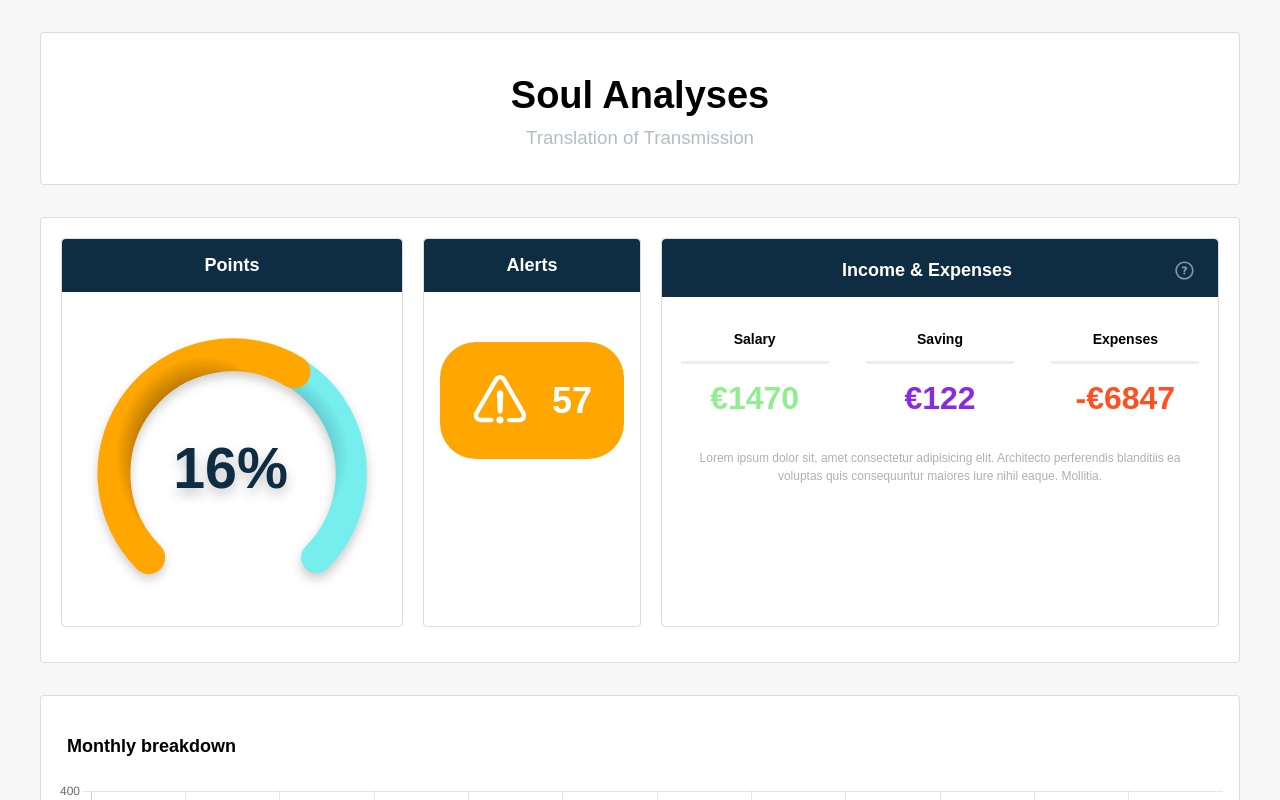
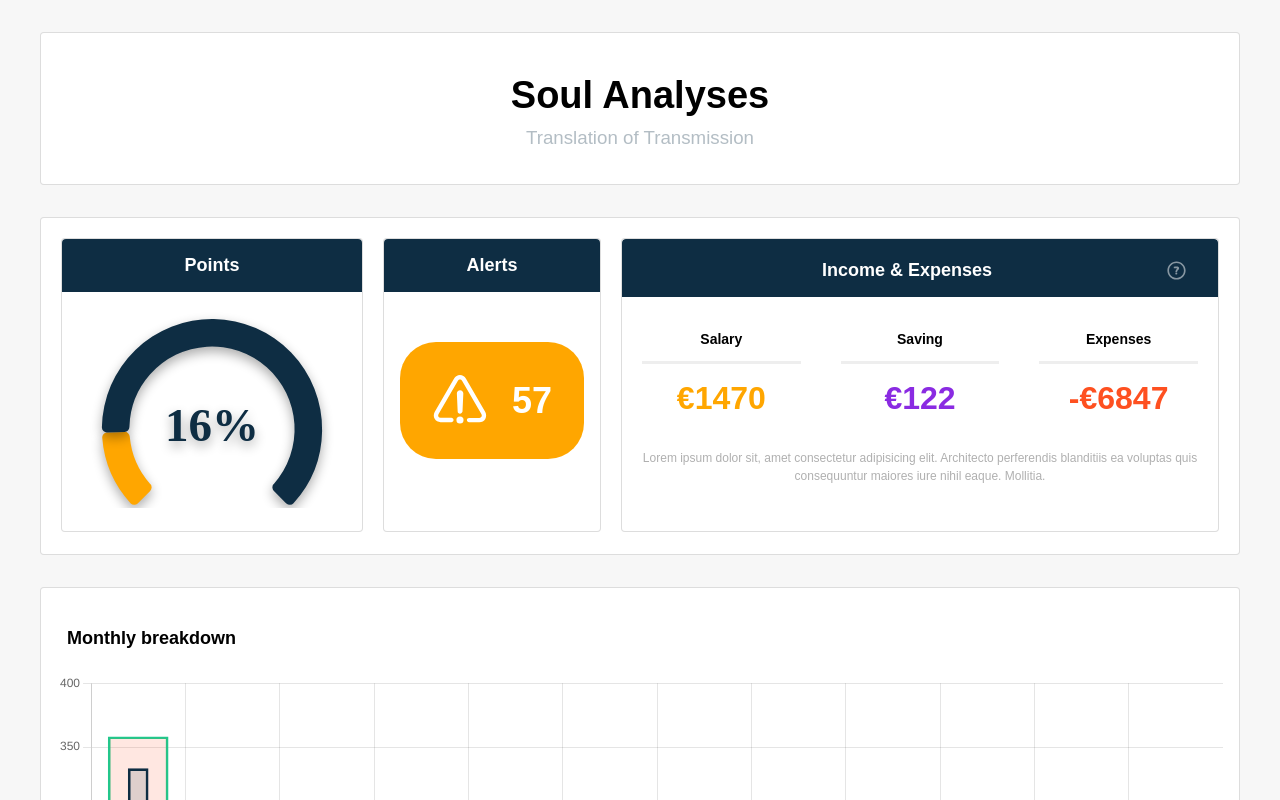
Before and after one commit to istvzsig/angular-gauge-chart, an Angular app: page / in a window 1280 px wide. Shown: the top 800 px of the page. Built offline with nearby package versions, Linux system fonts and the light colour scheme.

Commit message:
'update'

```diff
--- a/src/app/app.component.html
+++ b/src/app/app.component.html
@@ -1,8 +1,8 @@
 <main class="container">
   <app-header></app-header>
   <div class="row">
-    <svg-gauge-chart [current]="current"></svg-gauge-chart>
-    <!-- <gauge-chart [current]="current" [max]="max"></gauge-chart> -->
+    <!-- <gauge-chart [current]="current"></gauge-chart> -->
+    <gauge-chart [current]="current" [max]="max"></gauge-chart>
     <alerts></alerts>
     <income-and-expenses></income-and-expenses>
   </div>
--- a/src/app/components/config/gauge-chart-config.ts
+++ b/src/app/components/config/gauge-chart-config.ts
@@ -6,6 +6,9 @@ export const gaugeChartConfiguration: ChartConfiguration = {
   type: 'doughnut',
   data: gaugeChartData,
   options: {
+    onHover: e=> {
+      console.log(e.native)
+    },
     scales: {}, // Reset scales and removes rotation if data have 'spacing'
     plugins: {
       tooltip: {
--- a/src/app/components/data/gauge-chart-data.ts
+++ b/src/app/components/data/gauge-chart-data.ts
@@ -11,12 +11,12 @@ export const gaugeChartData = {
     {
       data: [CURRENT, MAX - CURRENT],
       backgroundColor: [COLORS.secondary, COLORS.primary],
-      borderColor: 'rgba(255,255,255,.55)',
+      borderColor: 'rgba(255,255,255,0)',
       cutout: '75%',
       circumference: 270,
       rotation: -135,
-      borderRadius: 20,
-      spacing: -20,
+      borderRadius: 5,
+      // spacing: -20,
       padding: [0, 0, 0, 0],
     },
   ],
--- a/src/app/components/gauge-chart/gauge-chart.component.html
+++ b/src/app/components/gauge-chart/gauge-chart.component.html
@@ -1,10 +1,6 @@
-<!-- <div class="chart-container">
+<div class="chart-container">
   <h1>Points</h1>
   <canvas #gaugeChart id="gaugeChart" width="300" height="200">
     <p class="fallback-text">Can not load.</p>
   </canvas>
-</div> -->
-<div class="chart-container">
-  <h1>Points</h1>
-  <svg-gauge-chart [current]="current" [max]="max"></svg-gauge-chart>
 </div>
--- a/src/app/components/gauge-chart/gauge-chart.component.ts
+++ b/src/app/components/gauge-chart/gauge-chart.component.ts
@@ -19,8 +19,9 @@ export class GaugeChartComponent implements AfterViewInit {
 
 class CustomGaugeChart extends Chart {
   constructor(config) {
-    super(document.getElementById('gaugeChart') as HTMLCanvasElement, config);
+    const canvas = document.getElementById('gaugeChart') as HTMLCanvasElement;
+    super(canvas,config);
     this.draw();
-    console.log(this['_metasets'][0]);
+
   }
 }
--- a/src/app/components/income-and-expenses/income-and-expenses.component.css
+++ b/src/app/components/income-and-expenses/income-and-expenses.component.css
@@ -75,7 +75,7 @@ div.income-and-expenses-container h3 {
 }
 
 h3.salary-text {
-  color: lightgreen !important;
+  color: #ffa600 !important;
 }
 
 h3.other-text {
--- a/src/app/components/svg-gauge-chart/svg-gauge-chart.component.css
+++ b/src/app/components/svg-gauge-chart/svg-gauge-chart.component.css
@@ -9,19 +9,17 @@ svg#gaugeChartSvg {
   font-size: 58px;
   font-weight: 900;
   fill: #0e2d43;
-  /* stroke-width: 3; */
-  /* stroke: #0e2d43; */
+
 }
 
 div.points-container {
   position: relative;
   background-color: white;
-  flex: 0;
-  /* border: 1px solid #00000022; */
   border: 1px solid #00000022;
   padding: 1rem 0;
   height: 88%;
   border-radius: 4px;
+  flex: 0;
 }
 
 
@@ -43,20 +41,23 @@ svg#gaugeChartSvg path {
   transform: scale(.9);
   transform-origin: 50% 50%;
   opacity: 1;
+  transition: 300ms ease ;
+
 }
 
 svg#gaugeChartSvg path.current-data-circle {
   stroke: url(#current-data-gradient);
   stroke-width: 37;
-  filter: blur(0);
-
+  filter: blur(10px);
+  filter: drop-shadow(0px 6px 6px rgba(0,0,0,.22));
 }
 
 svg#gaugeChartSvg  path#max-data-circle {
   fill: transparent;
   stroke: url(#max-data-gradient);
   stroke-width: 35;
-  opacity: 1;
+  opacity: .2;
+  filter: drop-shadow(0px 6px 6px rgba(0,0,0,.22));
 
 }
 
@@ -73,9 +74,6 @@ svg#gaugeChartSvg path#current-data-circle:hover {
 }
 
 
-svg#gaugeChartSvg path.current-data-circle2 {
-  stroke-width: 55;
-}
 
 .shadow {
   filter: drop-shadow(0px 6px 6px rgba(0,0,0,.22));
@@ -96,3 +94,7 @@ svg#gaugeChartSvg path.current-data-circle2 {
     opacity: 1;
   }
 }
+
+svg#gaugeChartSvg path:hover {
+  filter: drop-shadow(0px 6px 6px rgba(0,0,0,.32));
+}
--- a/src/app/components/svg-gauge-chart/svg-gauge-chart.component.html
+++ b/src/app/components/svg-gauge-chart/svg-gauge-chart.component.html
@@ -15,25 +15,29 @@
           id="max-data-circle"
           d="M58.08,246.82a133.46,133.46,0,1,1,188.73,0"/>
           <g class="cls-2">
+            <!-- Current data slice  -->
             <path
               class="current-data-circle shadow"
               d="M58.08,246.82A133.47,133.47,0,0,1,221.39,38.16"/>
-            <path
-            class="current-data-circle2 shadow"
-            d="M58.08,246.82A133.47,133.47,0,0,1,221.39,38.16"/>
+
           </g>
+
         </g>
 
-        <radialGradient id="current-data-gradient">
-          <stop offset="2%" stop-color="#000000" />
+        <linearGradient id="current-data-gradient">
+          <stop offset="2%" stop-color="#0e2d43" />
+          <stop offset="55%" stop-color="#ffa600" />
+          <stop offset="77%" stop-color="#ffa600" />
           <stop offset="98%" stop-color="#ffa600" />
+        </linearGradient>
 
-        </radialGradient>
+        <linearGradient id="max-data-gradient">
+          <stop offset="2%" stop-color="#0e2d43" />
+          <stop offset="55%" stop-color="#ffa600" />
+          <stop offset="77%" stop-color="#ffa600" />
+          <stop offset="98%" stop-color="#0e2d43" />
+        </linearGradient>
 
-        <radialGradient id="max-data-gradient">
-          <stop offset="2%" stop-color="#0e2d43" />
-          <stop offset="98%" stop-color="#7ee" />
-        </radialGradient>
         <text
           class="shadow"
           x="50%"
@@ -42,6 +46,7 @@
           dy="26">
           {{ current < 10 ? '0'+current : current }}%
         </text>
+
       </g>
 
       Can not paint SVG.
```
